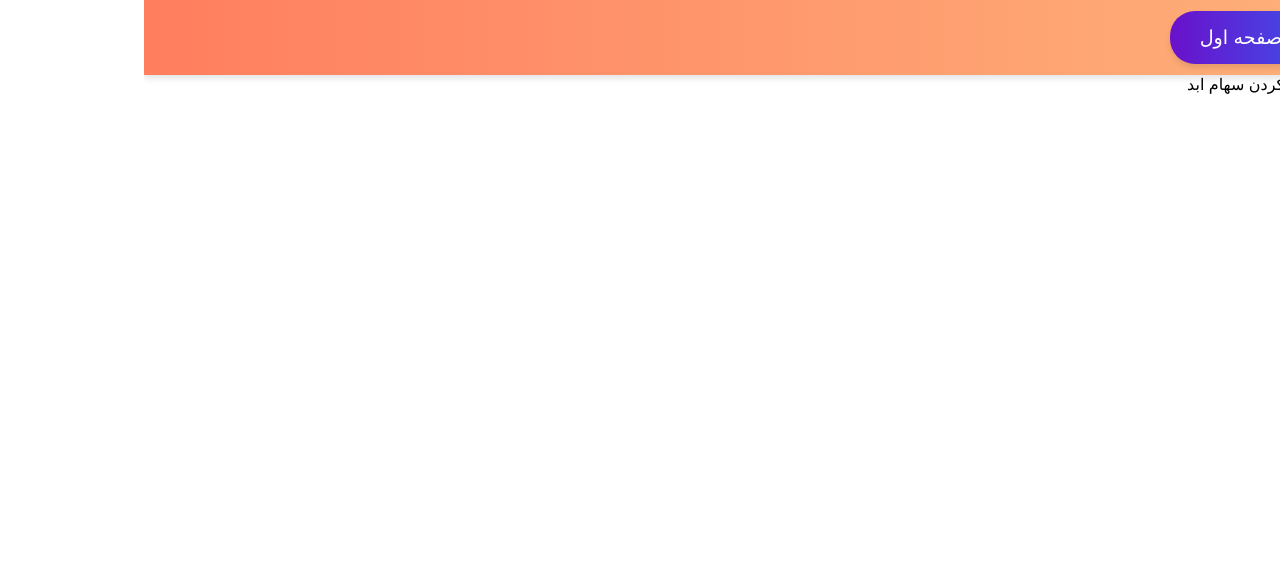
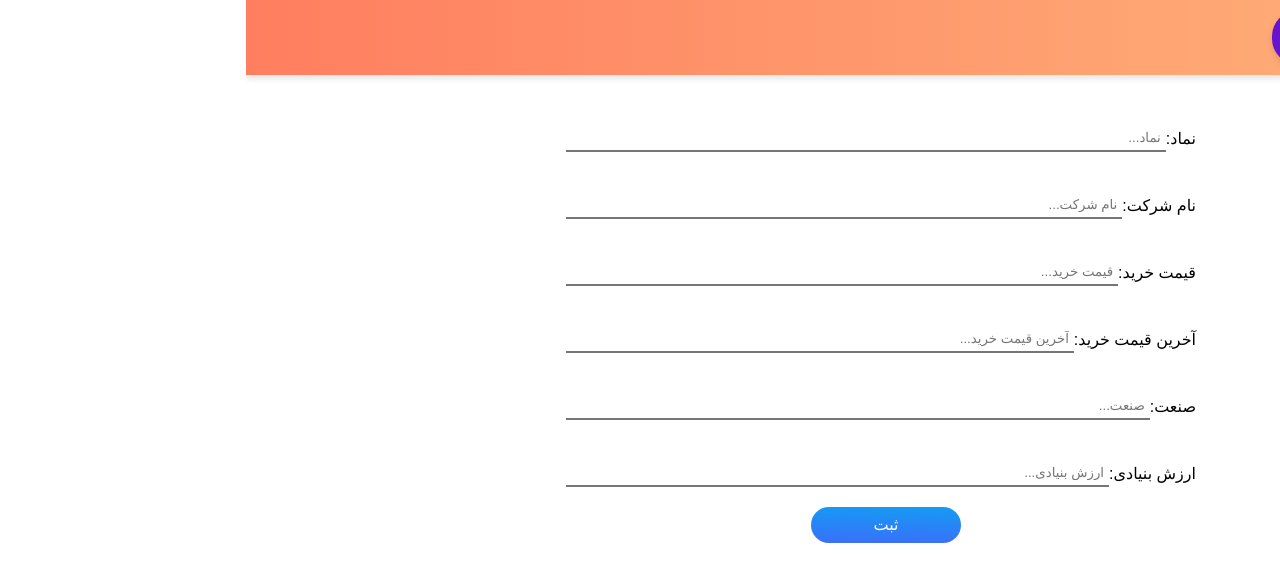
Before and after one commit to kasra-noorbakhsh/react-mini-proj, a React (Create React App) app: page /add-stock in a window 1280 px wide. Shown: the top 582 px of the page. Built offline with nearby package versions, Linux system fonts and the light colour scheme; the HTML template or start-up script is replaced by a standard one.

Commit message:
add addStock feature

```diff
--- a/package.json
+++ b/package.json
@@ -13,6 +13,7 @@
     "react-hook-form": "^7.52.1",
     "react-router-dom": "^6.25.1",
     "react-scripts": "5.0.1",
+    "react-toastify": "^10.0.5",
     "vazirmatn": "^33.0.3",
     "web-vitals": "^2.1.4",
     "yup": "^1.4.0"
--- /dev/null
+++ b/src/Components/StockAddForm/StockAddForm.css
@@ -0,0 +1,73 @@
+.stock-add-form {
+    display: flex;
+    flex-direction: column;
+    padding: 30px;
+    width: 50%;
+}
+
+.stock-add-form div {
+    display: flex;
+    align-items: center;
+    margin: 20px 0;
+}
+
+.stock-add-form label {
+    width: auto;
+    margin-right: 10px;
+}
+
+.stock-add-form-input {
+    flex: 1;
+    border-style: none;
+    border-bottom-style: solid;
+    padding: 5px;
+}
+
+.stock-add-form-submit {
+    align-items: center;
+    appearance: none;
+    background-color: #3EB2FD;
+    background-image: linear-gradient(1deg, #4F58FD, #149BF3 99%);
+    background-size: calc(100% + 20px) calc(100% + 20px);
+    border-radius: 100px;
+    border-width: 0;
+    box-shadow: none;
+    box-sizing: border-box;
+    color: #FFFFFF;
+    cursor: pointer;
+    display: inline-flex;
+    font-size: 1rem;
+    height: auto;
+    justify-content: center;
+    line-height: 1.5;
+    padding: 6px 20px;
+    position: relative;
+    text-align: center;
+    text-decoration: none;
+    transition: background-color .2s,background-position .2s;
+    user-select: none;
+    -webkit-user-select: none;
+    touch-action: manipulation;
+    vertical-align: top;
+    white-space: nowrap;
+    width: 150px;
+    align-self: center;
+  }
+
+.stock-add-form-submit:active,
+.stock-add-form-submit:focus {
+    outline: none;
+}
+
+.stock-add-form-submit:hover {
+    background-position: -20px -20px;
+}
+
+.stock-add-form-submit:focus:not(:active) {
+    box-shadow: rgba(40, 170, 255, 0.25) 0 0 0 .125em;
+}
+
+.add-form-error-message{
+    color: red;
+    text-align: center;
+}
--- /dev/null
+++ b/src/Components/StockAddForm/StockAddForm.js
@@ -0,0 +1,68 @@
+import { useForm } from 'react-hook-form'
+import {yupResolver} from '@hookform/resolvers/yup'
+import { schema } from './stockAddFormLogic'
+import { addStockAsync } from './stockAddFormLogic'
+
+import './stockAddFormLogic'
+
+import './StockAddForm.css'
+
+export const StockAddForm = () => {
+
+    const {register, handleSubmit, formState:{errors}} = useForm({resolver: yupResolver(schema)})
+
+    const addNewStock = (data) => {
+        addStockAsync(data)
+    }
+
+    return(
+        <form className="stock-add-form" onSubmit={handleSubmit(addNewStock)}>
+
+            <div>
+                <label>نماد: </label>
+                <input className='stock-add-form-input' placeholder='نماد...' type='text' {...register("symbol")}/>
+            </div>
+
+            {errors.symbol && (<p className='add-form-error-message'>{errors.symbol?.message}</p>)}
+
+            <div>
+                <label>نام شرکت: </label>
+                <input className='stock-add-form-input' placeholder='نام شرکت...' type='text' {...register("companyName")}/>
+            </div>
+
+            {errors.companyName && (<p className='add-form-error-message'>{errors.companyName?.message}</p>)}
+
+            <div>
+                <label>قیمت خرید: </label>
+                <input className='stock-add-form-input' placeholder='قیمت خرید...' type='number' {...register("price")}/>
+            </div>
+
+            {errors.price && (<p className='add-form-error-message'>{errors.price?.message}</p>)}
+
+            <div>
+                <label>آخرین قیمت خرید: </label>
+                <input className='stock-add-form-input' placeholder='آخرین قیمت خرید...' type='number' {...register("lastPrice")}/>
+            </div>
+
+            {errors.lastPrice && (<p className='add-form-error-message'>{errors.lastPrice?.message}</p>)}
+
+            <div>
+                <label>صنعت: </label>
+                <input className='stock-add-form-input' placeholder='صنعت...' type='text' {...register("industry")}/>
+            </div>
+
+            {errors.industry && (<p className='add-form-error-message'>{errors.industry?.message}</p>)}
+
+            <div>
+                <label>ارزش بنیادی: </label>
+                <input className='stock-add-form-input' placeholder='ارزش بنیادی...' type='number' {...register("value")}/>
+            </div>
+
+            {errors.value && (<p className='add-form-error-message'>{errors.value?.message}</p>)}
+
+            <input className='stock-add-form-submit' type="submit" value="ثبت"/>
+
+        </form>
+    )
+
+}
--- /dev/null
+++ b/src/Components/StockAddForm/stockAddFormLogic.js
@@ -0,0 +1,47 @@
+import { postStock } from "../../urls"
+import { toast } from 'react-toastify';
+import * as yup from 'yup'
+
+export const schema = yup.object().shape({
+    symbol: yup.string().required("فیلد نماد اجباری است").min(3, "حداقل طول نماد رعایت نشده است")
+    .max(6, "حداکثر طول نماد رعایت نشده است"),
+
+    companyName: yup.string().required("فیلد نام شرکت اجباری است"),
+
+    price: yup.number().required("فیلد قیمت خرید اجباری است").positive("قیمت باید مثبت باشد"),
+
+    lastPrice: yup.number().required("فیلد قیمت خرید اجباری است").positive("قیمت باید مثبت باشد"),
+
+    industry: yup.string().required("فیلد حوزه صنعتی اجباری است"),
+
+    value: yup.number().required("فیلد ارزش بنیادی اجباری است").positive("ارزش بنیادی باید مثبت باشد")
+})
+
+export const addStockAsync = async (data) => {
+
+    const response = await fetch(postStock, {
+            method: 'POST',
+            headers:{
+                'Content-Type': 'application/json',
+            },
+            body: JSON.stringify({
+                symbol: data.symbol,
+                companyName: data.companyName,
+                purchase: data.price,
+                lastDiv: data.lastPrice,
+                industry: data.industry,
+                marketCap: data.value,
+              }),
+        })
+
+    if (!response.ok) {
+        throw new Error('Network response was not ok');
+    }
+
+    if(response.ok) {
+        toast.success('سهام شما با موفقیت اضافه شد', {
+            position: 'top-left',
+            autoClose: 5000,
+        });
+    }
+}
--- a/src/Pages/AddStockPage/AddStockPage.css
+++ b/src/Pages/AddStockPage/AddStockPage.css
@@ -0,0 +1,4 @@
+.add-stock-page{
+    display: flex;
+    justify-content: center;
+}
--- a/src/Pages/AddStockPage/AddStockPage.js
+++ b/src/Pages/AddStockPage/AddStockPage.js
@@ -1,11 +1,20 @@
+import { StockAddForm } from '../../Components/StockAddForm/StockAddForm'
+import { ToastContainer } from 'react-toastify';
+import 'react-toastify/dist/ReactToastify.css';
+
+import './addStockPageLogic'
+
 import './AddStockPage.css'
 
-const AddStockPage = () =>{
+const AddStockPage = () => {
+
     return(
-        <div>
-            شما در صفحه اضافه کردن سهام ابد
+        <div className="add-stock-page">
+            <ToastContainer />
+            <StockAddForm />
         </div>
     )
+
 }
 
 export default AddStockPage
--- a/src/urls.js
+++ b/src/urls.js
@@ -1,2 +1,3 @@
 export const getStocks = "http://localhost:5206/api/stock"
 export const getUsers = "http://localhost:5206/api/user"
+export const postStock = 'http://localhost:5206/api/stock'
```
Also changed, not shown: 1 other file (tests, documents, lock files or other folders).
